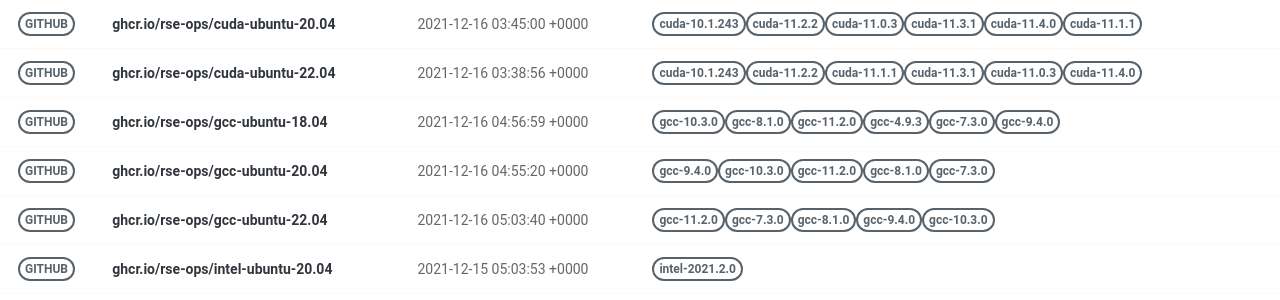
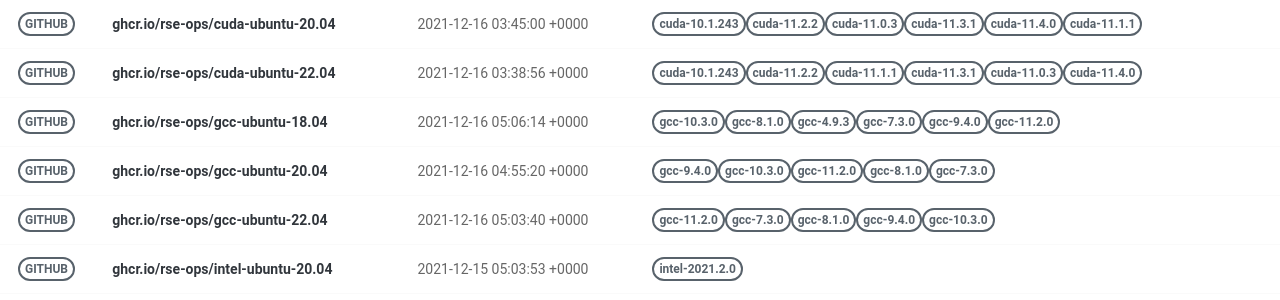
Before and after one commit to rse-ops/docker-images, a Jekyll site: the page built from pages/index.md, in a window 1280 px wide. Shown: the part 277-577 px from the top of the page. Built offline with Jekyll 4.4.1, drawn with Linux system fonts in a browser that asks for light colours; nearby versions of some CDN libraries.

Commit message:
Automated push to update library 2021-12-16

```diff
--- a/_library/ghcr.io-rse-ops-gcc-ubuntu-18.04.md
+++ b/_library/ghcr.io-rse-ops-gcc-ubuntu-18.04.md
@@ -1,7 +1,7 @@
 ---
 layout: container
 name: ghcr.io/rse-ops/gcc-ubuntu-18.04
-updated_at: 2021-12-16 04:56:59.650075
+updated_at: 2021-12-16 05:06:14.665143
 
 
 container_url: https://github.com/orgs/rse-ops/packages/container/package/gcc-ubuntu-18.04
```
Also changed, not shown: other parts of _library/ghcr.io-rse-ops-gcc-ubuntu-18.04.md (+3 -3 lines).
